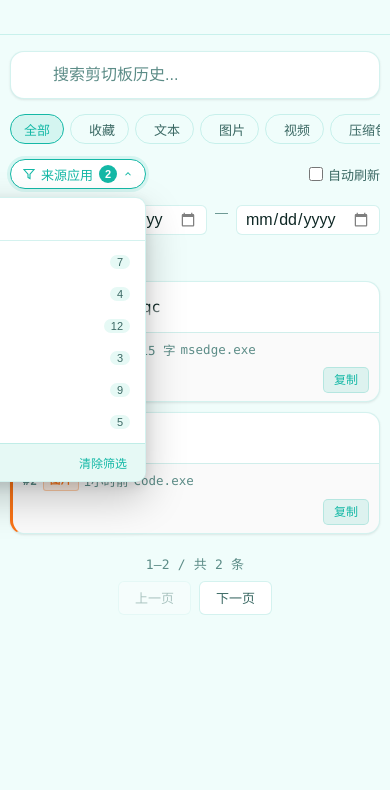
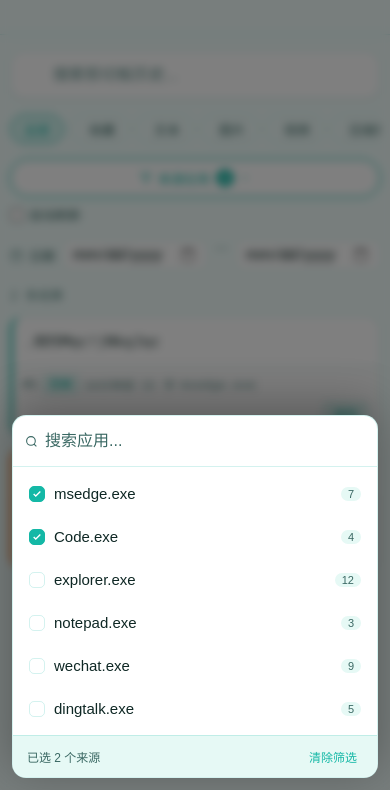
Before and after one commit to light8771/clipvault, a plain HTML site: page internal/clipvault/web/__layout_check.html in a window 390 px wide. Shown: the part 54-844 px from the top of the page. Drawn offline with Linux system fonts and the light colour scheme.

Commit message:
feat(clipvault): 来源应用筛选弹层移动端升级为底部 sheet
- 窄屏（≤768px）下弹层改为遮罩+底部面板的全屏 sheet，规避视口溢出与软键盘顶歪问题
- 面板限高滚动，触屏目标放大，支持安全区 inset，背景滚动锁定
- 点击遮罩关闭；sheet 打开时不自动聚焦输入框，避免软键盘遮挡
- 移动端控制区改为纵向排列，来源应用按钮整行居中

```diff
--- a/internal/clipvault/web/__layout_check.html
+++ b/internal/clipvault/web/__layout_check.html
@@ -76,6 +76,8 @@
             <svg class="src-exe-chevron" width="10" height="10" viewBox="0 0 24 24" fill="none" stroke="currentColor" stroke-width="2.5"><polyline points="6 9 12 15 18 9"/></svg>
           </button>
           <div class="src-exe-pop" id="srcExePop">
+            <div class="src-exe-mask" aria-hidden="true"></div>
+            <div class="src-exe-sheet">
             <div class="src-exe-search">
               <svg width="13" height="13" viewBox="0 0 24 24" fill="none" stroke="currentColor" stroke-width="2"><circle cx="11" cy="11" r="8"/><path d="m21 21-4.35-4.35"/></svg>
               <input type="search" id="srcExeFilter" placeholder="搜索应用..." autocomplete="off">
@@ -91,6 +93,7 @@
             <div class="src-exe-foot">
               <span class="src-exe-foot-info" id="srcExeFootInfo">已选 2 个来源</span>
               <button type="button" class="src-exe-reset" id="srcExeReset">清除筛选</button>
+            </div>
             </div>
           </div>
         </div>
--- a/internal/clipvault/web/mobile.css
+++ b/internal/clipvault/web/mobile.css
@@ -119,9 +119,16 @@
 
   .ctrl-right {
     width: 100%;
-    justify-content: space-between;
-    flex-wrap: wrap;
+    flex-direction: column;
+    align-items: stretch;
     gap: 8px;
+  }
+
+  /* 来源应用按钮整行居中；弹层在窄屏升级为底部 sheet，见 source-apps.css */
+  .ctrl-right .src-exe-btn {
+    width: 100%;
+    height: 38px;
+    justify-content: center;
   }
 
   .date-filter-bar {
--- a/internal/clipvault/web/source-apps.css
+++ b/internal/clipvault/web/source-apps.css
@@ -253,3 +253,80 @@
   .source-apps-footer { align-items: stretch; flex-direction: column; }
   .source-apps-actions { justify-content: flex-end; }
 }
+
+/* 弹窗化结构：.src-exe-mask（遮罩）与 .src-exe-sheet（面板）仅在窄屏生效；
+   桌面端 mask 隐藏、sheet 用 display:contents 透明化，pop 内部结构与
+   原 dropdown 完全一致（search/list/foot 仍是 pop 的直接 flex 子项）。 */
+.src-exe-mask { display: none; }
+.src-exe-sheet { display: contents; }
+
+/* ── H5（≤768px）：来源应用升级为底部 sheet 弹窗 ─────────────
+   同一份 DOM：桌面端是锚定按钮的下拉浮层；窄屏下 pop 变 fixed
+   全屏壳（遮罩铺满、面板贴底），规避窄视口溢出与软键盘顶歪
+   绝对定位浮层的问题。断点 768 与 history.css sidebar 布局的
+   min-width:769 衔接；层级与 .modal-overlay(200) 同一体系。 */
+@media (max-width: 768px) {
+  /* sheet 打开时锁定背景滚动（纯 CSS，无需 JS 操作 body.style） */
+  body:has(.src-exe-pop:not([hidden])) { overflow: hidden; }
+
+  .src-exe-pop {
+    position: fixed;
+    inset: 0;
+    display: block;
+    width: auto;
+    max-width: none;
+    max-height: none;
+    border: 0;
+    border-radius: 0;
+    background: none;
+    box-shadow: none;
+    overflow: visible;
+    z-index: 210;
+    animation: none;
+  }
+  .src-exe-mask {
+    display: block;
+    position: absolute;
+    inset: 0;
+    background: rgba(0, 0, 0, .5);
+    backdrop-filter: blur(4px);
+    -webkit-backdrop-filter: blur(4px);
+    animation: srcMaskIn .18s ease;
+  }
+  .src-exe-sheet {
+    display: flex;
+    flex-direction: column;
+    position: absolute;
+    left: max(12px, env(safe-area-inset-left));
+    right: max(12px, env(safe-area-inset-right));
+    bottom: max(12px, env(safe-area-inset-bottom));
+    max-height: min(72dvh, 520px);
+    background: var(--card);
+    border: 1px solid var(--card-border);
+    border-radius: var(--radius-lg);
+    box-shadow: 0 -8px 48px rgba(0, 0, 0, .3);
+    overflow: hidden;
+    animation: srcSheetIn .24s cubic-bezier(.32, 1.1, .56, 1);
+  }
+
+  /* 列表区在限高 sheet 内滚动 */
+  .src-exe-list {
+    flex: 1;
+    min-height: 80px;
+    -webkit-overflow-scrolling: touch;
+    overscroll-behavior: contain;
+  }
+
+  /* 触屏目标放大（mobile.css 全局 16px 字号下 24px 输入框会溢出） */
+  .src-exe-search input { height: 32px; }
+  .src-exe-opt { padding: 12px 10px; font-size: 15px; }
+  .src-exe-foot { padding: 10px 14px; }
+}
+@keyframes srcMaskIn {
+  from { opacity: 0; }
+  to   { opacity: 1; }
+}
+@keyframes srcSheetIn {
+  from { opacity: 0; transform: translateY(28px); }
+  to   { opacity: 1; transform: translateY(0); }
+}
```
Also changed, not shown: internal/clipvault/web/app/history-list.js (+15 -8 lines), internal/clipvault/web/pages/history-content.html (+3 -0 lines).
